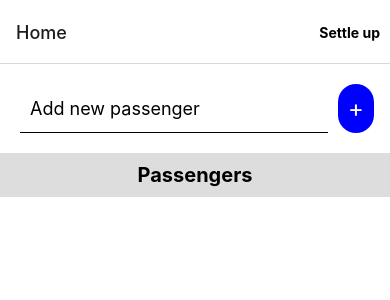
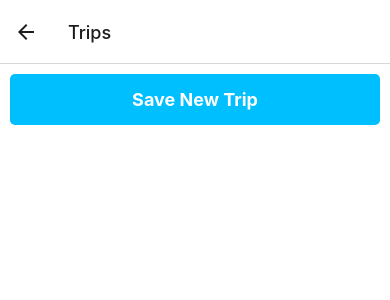
Before and after one commit to aherman21/CarExpenseApp, a React Native app: screen /Trips in a window 390 px wide. Shown: the top 300 px of the page. Built offline with nearby package versions, Linux system fonts and the light colour scheme.

Commit message:
Save passengers trip

```diff
--- a/App.js
+++ b/App.js
@@ -5,6 +5,7 @@ import { createNativeStackNavigator } from '@react-navigation/native-stack';
 import HomeScreen from './src/screens/HomeScreen'; // Adjusted import path
 import EditScreen from './src/screens/EditScreen'; // Adjusted import path
 import SettleupScreen from './src/screens/SettleupScreen'; // Adjusted import path
+import TripsScreen from './src/screens/TripsScreen'; // Adjusted import path
 
 const Stack = createNativeStackNavigator();
 
@@ -15,6 +16,7 @@ const App = () => {
         <Stack.Screen name="Home" component={HomeScreen} />
         <Stack.Screen name="Edit" component={EditScreen} />
         <Stack.Screen name="Settleup" component={SettleupScreen} />
+        <Stack.Screen name="Trips" component={TripsScreen} />
       </Stack.Navigator>
     </NavigationContainer>
   );
--- a/src/screens/HomeScreen.js
+++ b/src/screens/HomeScreen.js
@@ -1,7 +1,7 @@
 import React, { useState, useEffect } from 'react';
 import { View, Text, TextInput, TouchableOpacity, StyleSheet, FlatList } from 'react-native';
 import AsyncStorage from '@react-native-async-storage/async-storage';
-import { useIsFocused, useNavigation } from '@react-navigation/native';
+import { useIsFocused, useNavigation, useRoute } from '@react-navigation/native';
 
 const loadPassengers = async () => {
   try {
@@ -23,19 +23,20 @@ const savePassengers = async (passengers) => {
 const HomeScreen = () => {
   const [passengers, setPassengers] = useState([]);
   const [newPassengerName, setNewPassengerName] = useState('');
-  const [totalMoney, setTotalMoney] = useState(100);
+  const [totalMoney, setTotalMoney] = useState(100); // Total money to be spent by passengers
   const isFocused = useIsFocused();
   const navigation = useNavigation();
+  const route = useRoute();
 
   useEffect(() => {
     navigation.setOptions({
       headerRight: () => (
-        <TouchableOpacity onPress={() => navigation.navigate('Settleup')}>
-          <Text style={styles.editButtonText}>Settle up</Text>
+        <TouchableOpacity onPress={() => navigation.navigate('Trips', { passengers: passengers })}>
+          <Text style={styles.editButtonText}>Trips</Text>
         </TouchableOpacity>
       ),
     });
-  }, [navigation]);
+  }, [navigation, passengers]);
 
   useEffect(() => {
     if (isFocused) {
@@ -44,6 +45,12 @@ const HomeScreen = () => {
       });
     }
   }, [isFocused]);
+
+  useEffect(() => {
+    if (route.params?.passengersFromTrip) {
+      setPassengers(route.params.passengersFromTrip);
+    }
+  }, [route.params?.passengersFromTrip]);
 
   useEffect(() => {
     const interval = setInterval(() => {
@@ -92,12 +99,9 @@ const HomeScreen = () => {
     const updatedPassengers = passengers.map(p => {
       if (p.id === passenger.id) {
         if (!p.onboard) {
-          // If the passenger is not onboard, mark them as onboard
-          // Keep the original startTime if the passenger was paused before
           const newStartTime = p.pausedTime ? p.startTime : new Date().getTime();
           return { ...p, onboard: true, startTime: newStartTime };
         } else {
-          // If the passenger is onboard, pause them and calculate pausedTime
           const pausedTime = (new Date().getTime() - p.startTime) + (p.pausedTime || 0);
           return { ...p, onboard: false, pausedTime };
         }
--- /dev/null
+++ b/src/screens/TripsScreen.js
@@ -0,0 +1,113 @@
+import React, { useState, useEffect } from 'react';
+import { View, Text, TouchableOpacity, StyleSheet, SectionList } from 'react-native';
+import AsyncStorage from '@react-native-async-storage/async-storage';
+
+const loadTrips = async () => {
+  try {
+    const tripsData = await AsyncStorage.getItem('trips');
+    return tripsData !== null ? JSON.parse(tripsData) : [];
+  } catch (error) {
+    console.error('Error loading trips:', error);
+    return [];
+  }
+};
+
+const saveTrip = async (newTrip) => {
+  try {
+    const existingTrips = await loadTrips();
+    const updatedTrips = [...existingTrips, newTrip];
+    await AsyncStorage.setItem('trips', JSON.stringify(updatedTrips));
+    return updatedTrips;
+  } catch (error) {
+    console.error('Error saving trip:', error);
+  }
+};
+
+const TripsScreen = ({ route, navigation }) => {
+  const [trips, setTrips] = useState([]);
+  const passengersFromHome = route.params?.passengers || [];
+
+  useEffect(() => {
+    loadTrips().then(setTrips);
+  }, []);
+
+  const handleSaveNewTrip = async () => {
+    const newTrip = {
+      date: new Date().toISOString(),
+      passengers: passengersFromHome
+    };
+    const updatedTrips = await saveTrip(newTrip);
+    if (updatedTrips) {
+      setTrips(updatedTrips);
+    }
+  };
+
+  const handleTripSelect = (passengers) => {
+    navigation.navigate('Home', { passengersFromTrip: passengers });
+  };
+
+  return (
+    <View style={styles.container}>
+      <TouchableOpacity onPress={handleSaveNewTrip} style={styles.saveTripButton}>
+        <Text style={styles.saveTripButtonText}>Save New Trip</Text>
+      </TouchableOpacity>
+
+      <SectionList
+        sections={trips.map(trip => ({
+          title: `Trip on ${new Date(trip.date).toLocaleDateString()}`,
+          data: trip.passengers,
+        }))}
+        keyExtractor={(item, index) => item.id || index.toString()}
+        renderItem={({ item }) => (
+          <View style={styles.passengerItem}>
+            <Text style={styles.passengerName}>{item.name}</Text>
+          </View>
+        )}
+        renderSectionHeader={({ section }) => (
+          <TouchableOpacity onPress={() => handleTripSelect(section.data)}>
+            <Text style={styles.sectionHeader}>{section.title}</Text>
+          </TouchableOpacity>
+        )}
+      />
+    </View>
+  );
+};
+
+const styles = StyleSheet.create({
+  container: {
+    flex: 1,
+    backgroundColor: '#fff',
+    padding: 10,
+  },
+  saveTripButton: {
+    backgroundColor: '#00BFFF',
+    padding: 15,
+    borderRadius: 5,
+    alignItems: 'center',
+    marginBottom: 10,
+  },
+  saveTripButtonText: {
+    fontSize: 18,
+    color: '#fff',
+    fontWeight: 'bold',
+  },
+  passengerItem: {
+    backgroundColor: '#ddd',
+    padding: 10,
+    marginVertical: 5,
+    borderRadius: 5,
+  },
+  passengerName: {
+    fontSize: 16,
+  },
+  sectionHeader: {
+    fontWeight: 'bold',
+    fontSize: 18,
+    backgroundColor: '#aaa',
+    padding: 10,
+    marginTop: 10,
+    borderRadius: 5,
+  },
+});
+
+export default TripsScreen;
```
